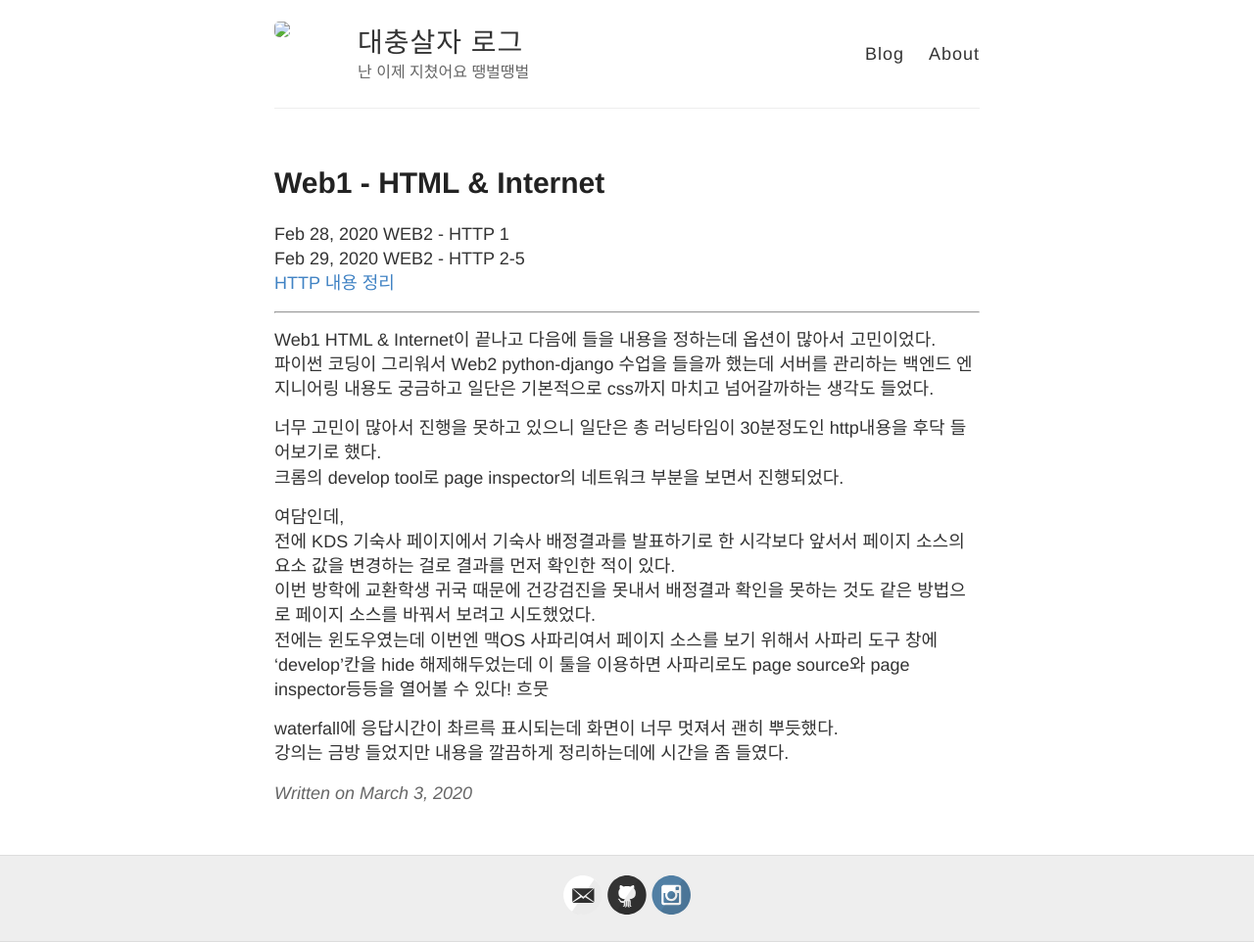
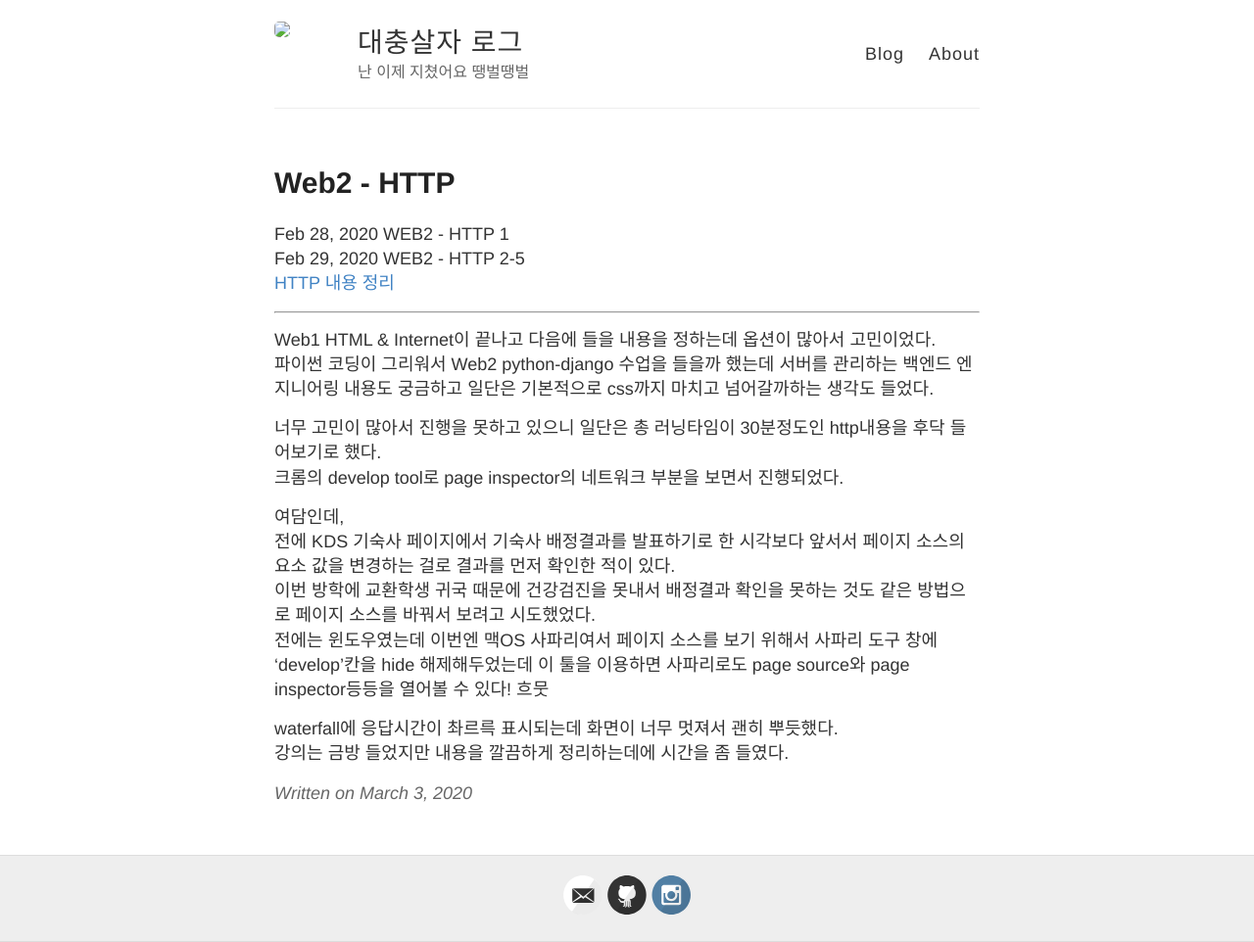
Before and after one commit to eunzihong/eunzihong.github.io, a Jekyll site: the page built from _posts/2020-03-03-studylog-web2.md, in a window 1280 px wide. Shown: the whole page at 98% size. Built offline with Jekyll 4.4.1, drawn with Linux system fonts in a browser that asks for light colours.

Commit message:
제목 수정

```diff
--- a/_posts/2020-03-03-studylog-web2.md
+++ b/_posts/2020-03-03-studylog-web2.md
@@ -1,6 +1,6 @@
 ---
 layout: post
-title: Web1 - HTML & Internet
+title: Web2 - HTTP
 ---
 
 Feb 28, 2020    WEB2 - HTTP 1
```
